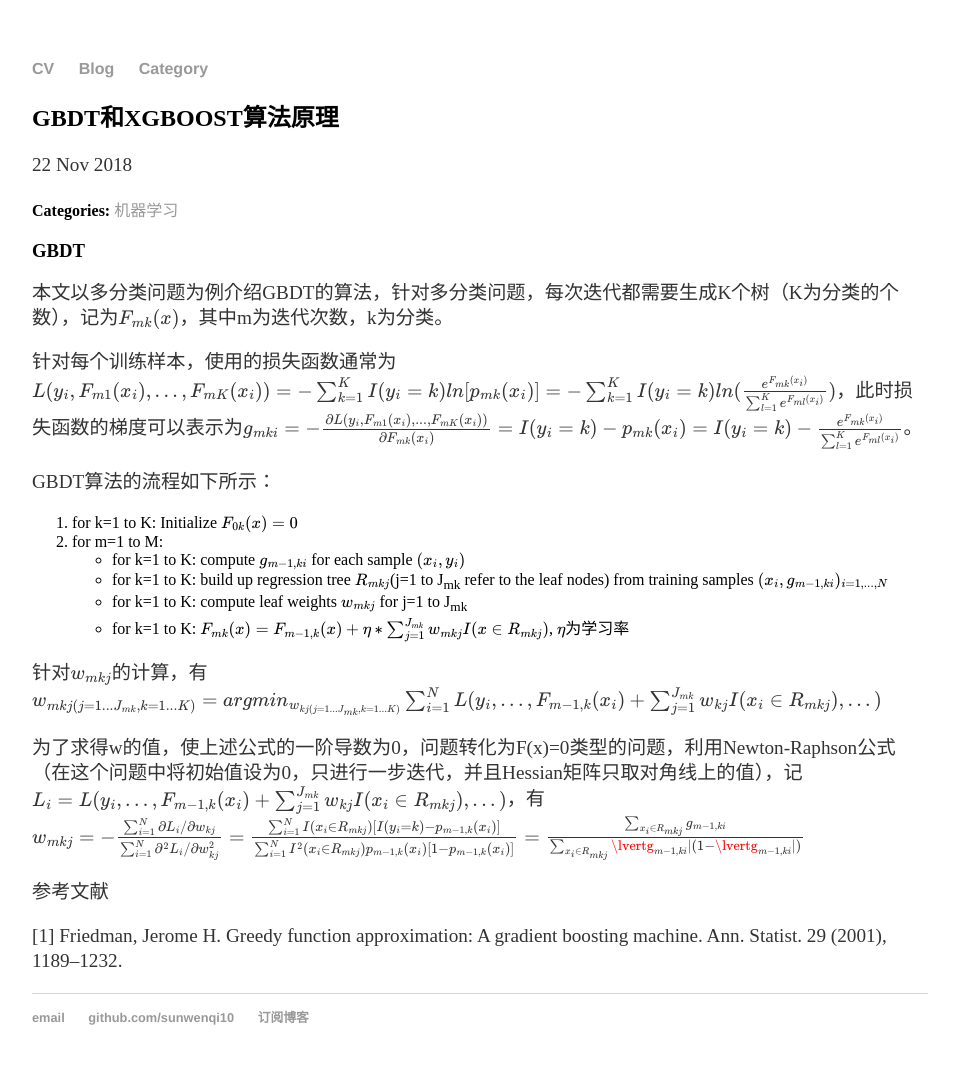
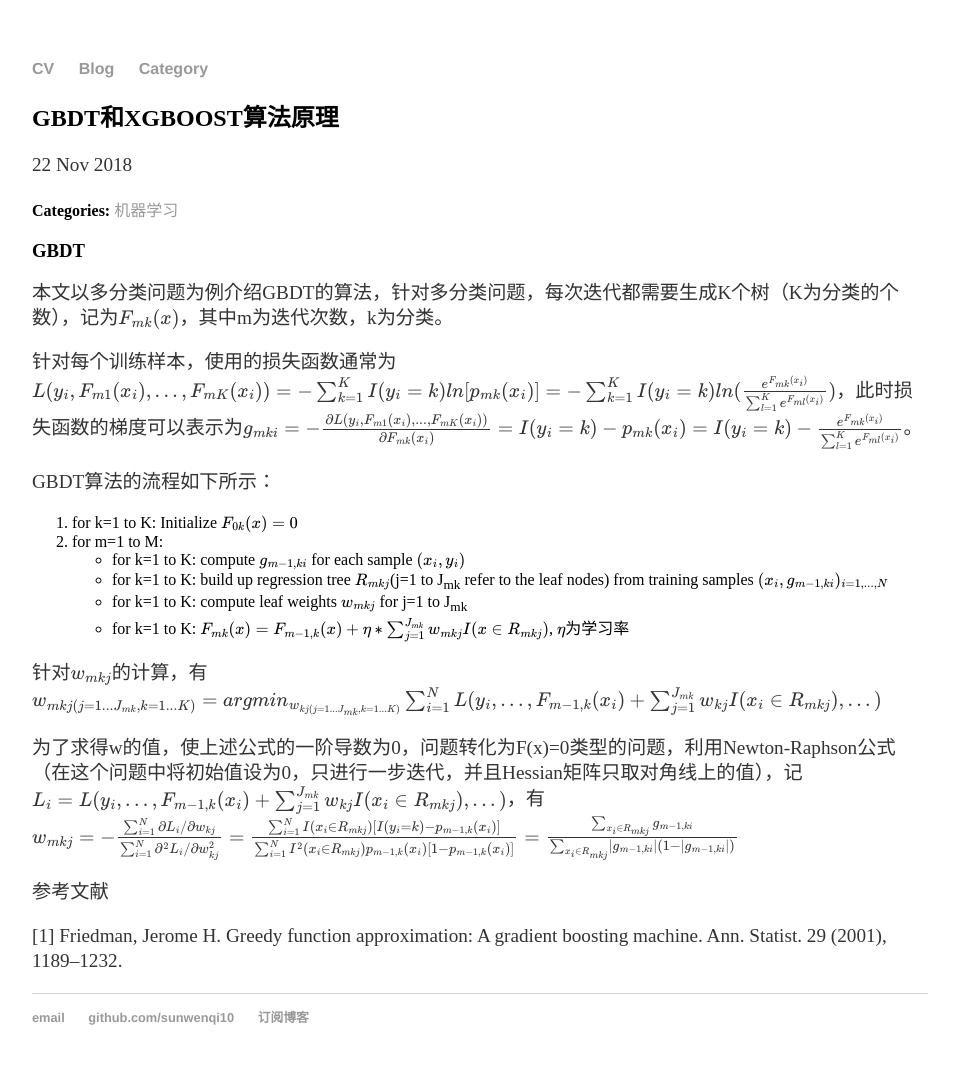
Before and after one commit to sunwenqi10/sunwenqi10.github.io, a Jekyll site: the page built from _posts/2018-11-22-GBDT_and_XGBOOST.md, in a window 1280 px wide. Shown: the whole page, without its empty margins (160-1119 px from the left). Built offline with Jekyll 4.4.1, drawn with Linux system fonts in a browser that asks for light colours; formulas are drawn with MathJax 3; comment, search, counter and statistics services are not loaded.

Commit message:
Update 2018-11-22-GBDT_and_XGBOOST.md

```diff
--- a/_posts/2018-11-22-GBDT_and_XGBOOST.md
+++ b/_posts/2018-11-22-GBDT_and_XGBOOST.md
@@ -21,7 +21,7 @@ GBDT算法的流程如下所示：
 
 针对$$w_{mkj}$$的计算，有$$w_{mkj(j=1...J_{mk},k=1...K)}=argmin_{w_{kj(j=1...J_{mk},k=1...K)}}\sum_{i=1}^{N}L(y_i, ...,   F_{m-1,k}(x_i)+\sum_{j=1}^{J_{mk}}w_{kj}I({x_i}\in{R_{mkj}}), ...)$$
 
-为了求得w的值，使上述公式的一阶导数为0，问题转化为F(x)=0类型的问题，利用Newton-Raphson公式（在这个问题中将初始值设为0，只进行一步迭代，并且Hessian矩阵只取对角线上的值），记$$L_i=L(y_i, ...,   F_{m-1,k}(x_i)+\sum_{j=1}^{J_{mk}}w_{kj}I({x_i}\in{R_{mkj}}), ...)$$，有$$w_{mkj}=-\frac{\sum_{i=1}^N\partial{L_i}/\partial{w_{kj}}}{\sum_{i=1}^N\partial^2{L_i}/\partial{w_{kj}^2}}=\frac{\sum_{i=1}^{N}I({x_i}\in{R_{mkj}})[I({y_i}=k)-p_{m-1,k}(x_i)]}{\sum_{i=1}^{N}I^2({x_i}\in{R_{mkj}})p_{m-1,k}(x_i)[1-p_{m-1,k}(x_i)]}=\frac{\sum_{x_i\in{R_{mkj}}}g_{m-1,ki}}{\sum_{x_i\in{R_{mkj}}}\lvertg_{m-1,ki}\rvert(1-\lvertg_{m-1,ki}\rvert)}$$
+为了求得w的值，使上述公式的一阶导数为0，问题转化为F(x)=0类型的问题，利用Newton-Raphson公式（在这个问题中将初始值设为0，只进行一步迭代，并且Hessian矩阵只取对角线上的值），记$$L_i=L(y_i, ...,   F_{m-1,k}(x_i)+\sum_{j=1}^{J_{mk}}w_{kj}I({x_i}\in{R_{mkj}}), ...)$$，有$$w_{mkj}=-\frac{\sum_{i=1}^N\partial{L_i}/\partial{w_{kj}}}{\sum_{i=1}^N\partial^2{L_i}/\partial{w_{kj}^2}}=\frac{\sum_{i=1}^{N}I({x_i}\in{R_{mkj}})[I({y_i}=k)-p_{m-1,k}(x_i)]}{\sum_{i=1}^{N}I^2({x_i}\in{R_{mkj}})p_{m-1,k}(x_i)[1-p_{m-1,k}(x_i)]}=\frac{\sum_{x_i\in{R_{mkj}}}g_{m-1,ki}}{\sum_{x_i\in{R_{mkj}}}\lvert{g_{m-1,ki}}\rvert(1-\lvert{g_{m-1,ki}}\rvert)}$$
 
 参考文献
 
```
